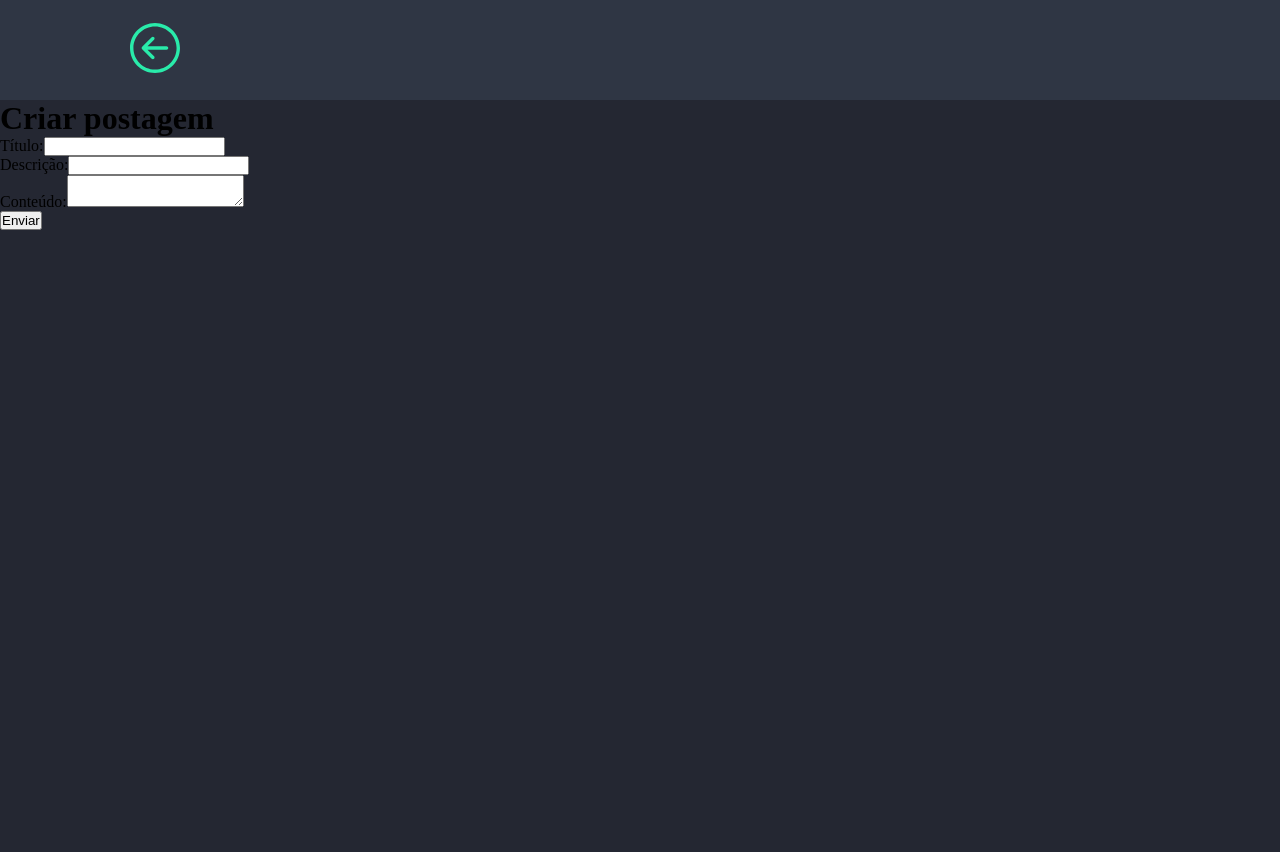
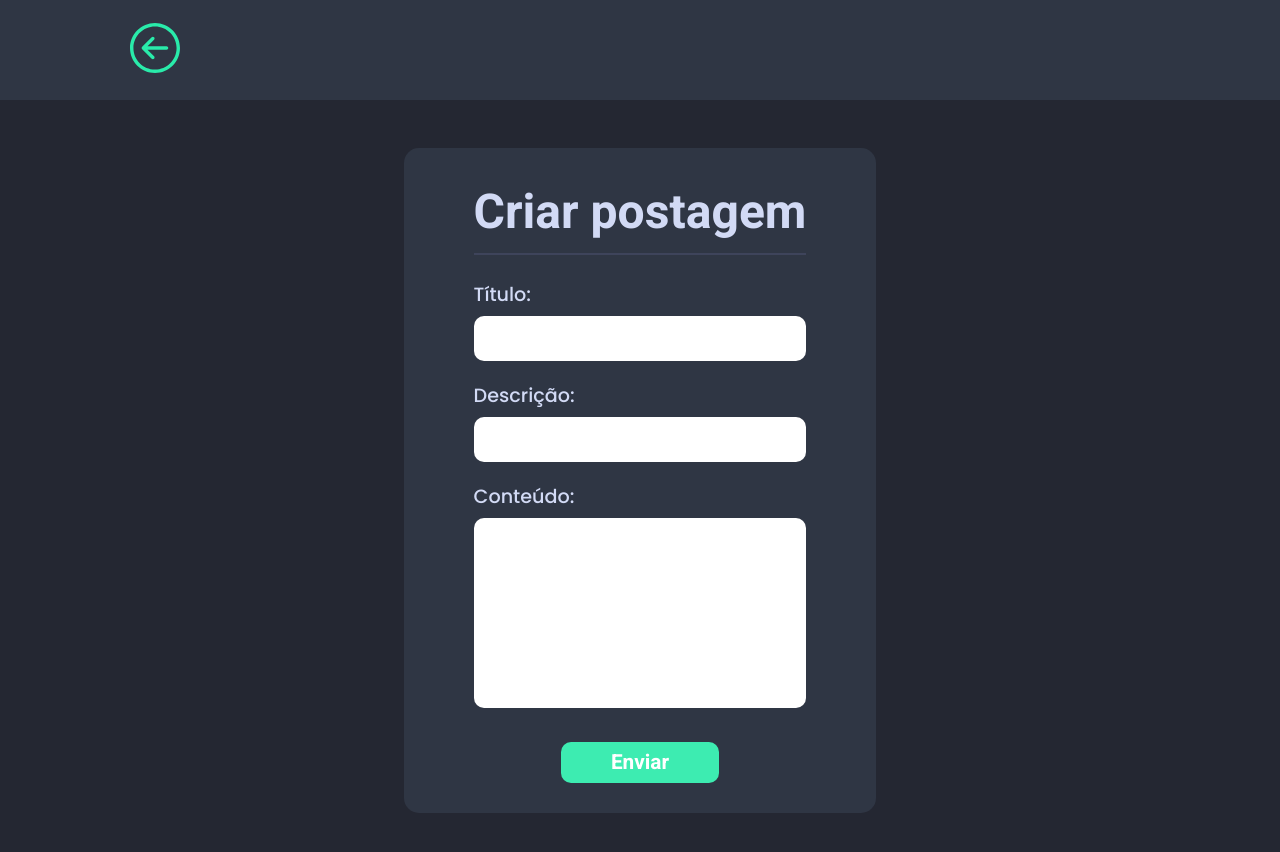
Before and after one commit to klebermkardel/cruder, a React (Create React App) app: page /post in a window 1280 px wide. Shown: the top 852 px of the page. Before the commit the page ends 800 px from the top, so only its background shows below. Built offline with nearby package versions, Linux system fonts and the light colour scheme.

Commit message:
:lipstick: feat: Cria estilização do formulário de postagem

```diff
--- /dev/null
+++ b/src/pages/Post/post.css
@@ -0,0 +1,92 @@
+main {
+    display: flex;
+    justify-content: center;
+
+
+    padding: 3rem 0;
+}
+
+.card-post {
+    background-color: #2F3644;
+    padding: 30px 70px;
+    border-radius: 15px;
+}
+
+.card-post h1{
+    font-family: Heebo;
+    font-weight: 800;
+    text-align: center;
+
+    color: #D2DAF5;
+
+    font-size: 3rem;
+    margin-bottom: 5px;
+}
+
+.line-post {
+    height: 2px;
+    background-color: #3E445B;
+}
+
+.card-body-post {
+    margin-top: 25px;
+
+}
+
+.fields {
+    margin-bottom: 20px;
+}
+
+label {
+    display: block;
+    margin-bottom: 7px;
+    font-size: 1.2rem;
+
+    color: #D2DAF5;
+
+    font-family: Poppins;
+}
+
+input, textarea {
+    width: 100%;
+    border-radius: 10px;
+    border: 0;
+    outline: 0;
+
+    font-size: 1.2rem;
+
+    padding-left: 15px;
+}
+
+input {
+    height: 45px;
+}
+
+textarea {
+    height: 190px;
+    resize: none;
+
+    padding-top: 10px;
+}
+
+.btn-post{
+    margin-top: 30px;
+    text-align: center;
+
+}
+
+.btn-post button{
+    font-family: Heebo;
+    font-weight: 800;
+    font-size: 1.3rem;
+
+    padding: 5px 50px;
+    color: #fff;
+    background-color: #3DECB1;
+
+    border: 0;
+    border-radius: 10px;
+
+    cursor: pointer;
+
+}
--- a/src/pages/Post/post.js
+++ b/src/pages/Post/post.js
@@ -3,6 +3,8 @@ import React from 'react';
 import Header from '../../components/Header/Header';
 
 import { useForm } from 'react-hook-form';
+
+import "./post.css"
 
 function Post() {
     const { register, handleSubmit, formState: { erros } } = useForm()
```
